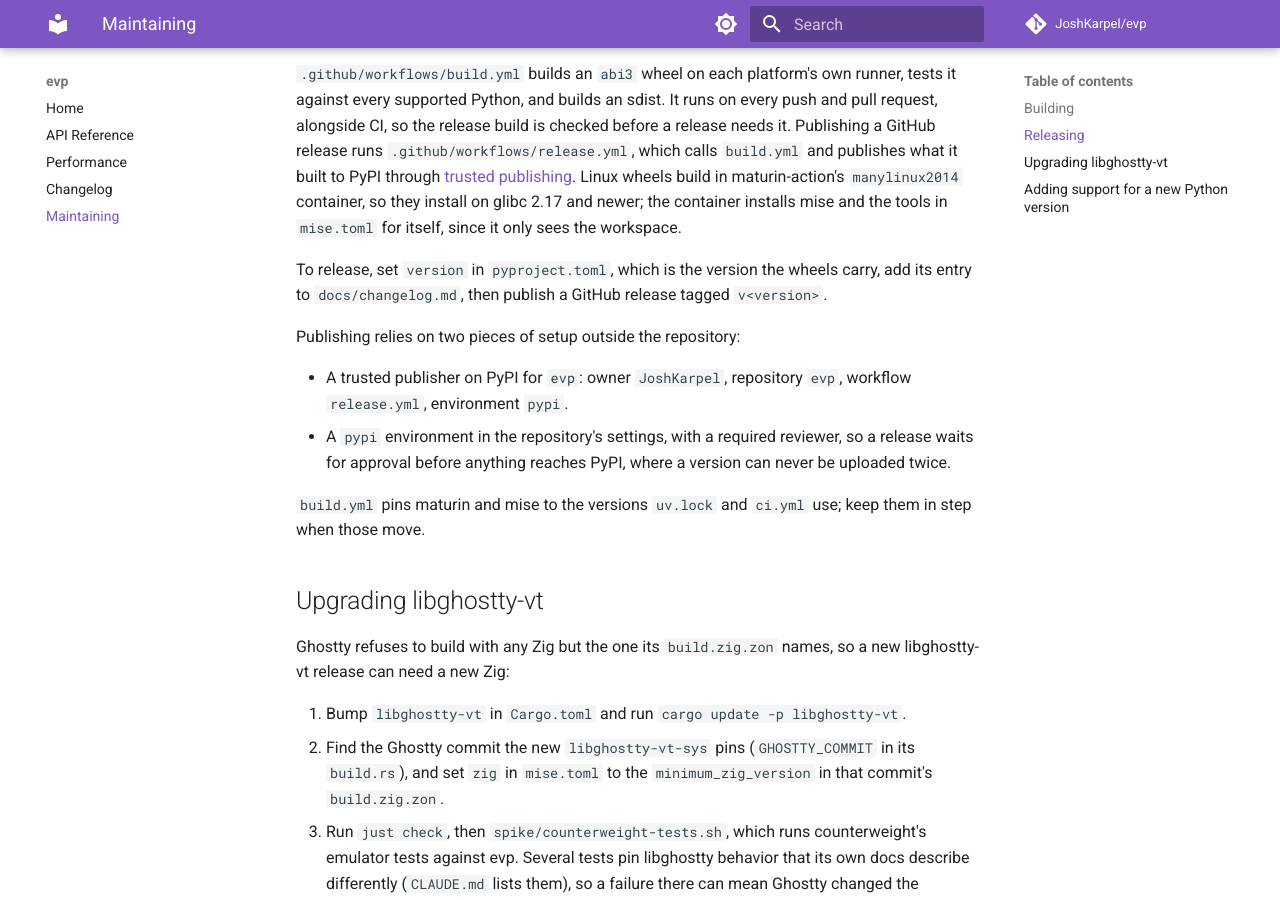
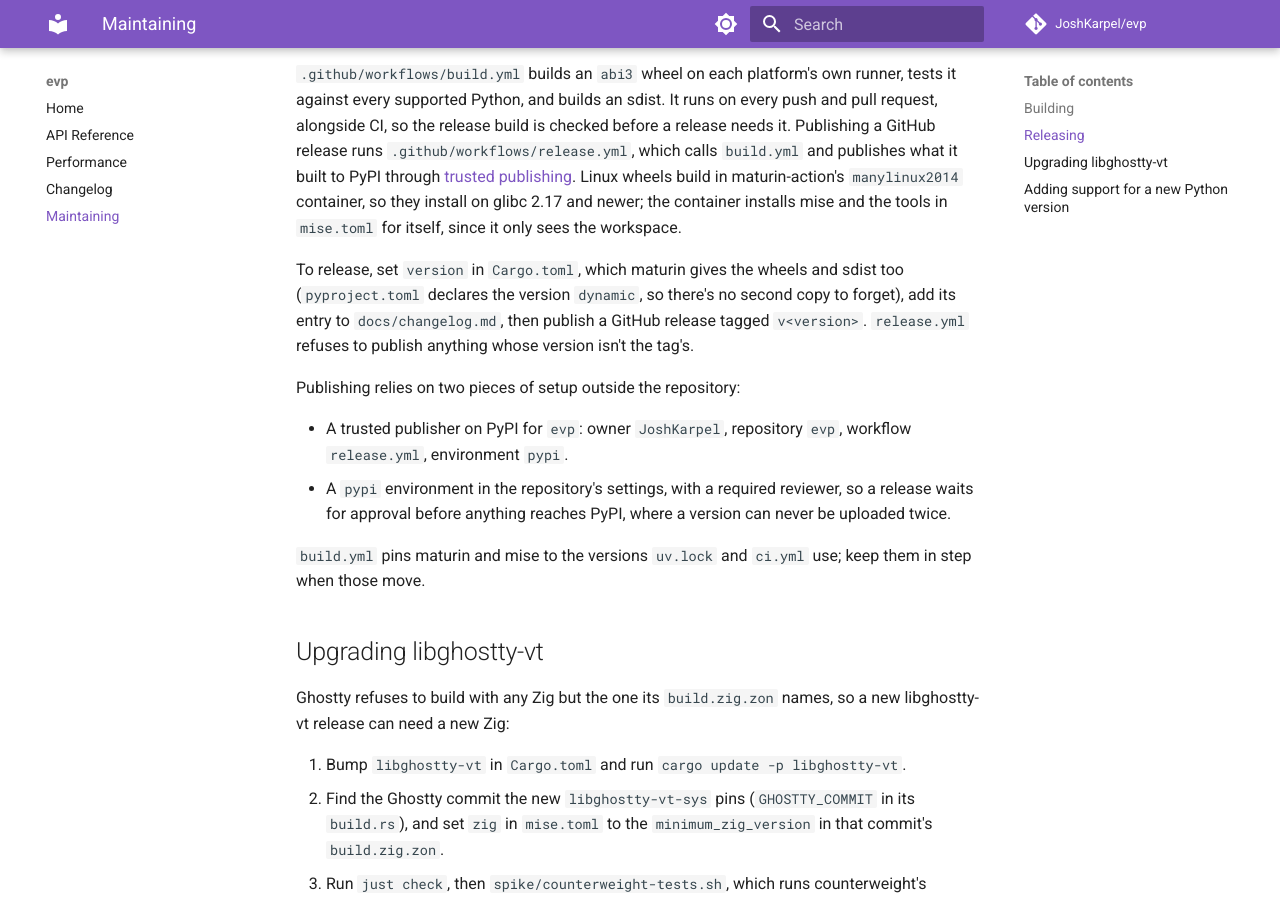
Before and after one commit to JoshKarpel/evp, an MkDocs documentation site: the page built from docs/maintaining.md, in a window 1280 px wide and 900 px high, scrolled down 481 px. Built offline with MkDocs 1.6.1 and Material for MkDocs 9.7.7, drawn with Linux system fonts in a browser that asks for light colours; comment, search, counter and statistics services are not loaded.

Commit message:
fix versioning

```diff
--- a/docs/maintaining.md
+++ b/docs/maintaining.md
@@ -22,8 +22,10 @@
 Linux wheels build in maturin-action's `manylinux2014` container, so they install on glibc 2.17 and newer;
 the container installs mise and the tools in `mise.toml` for itself, since it only sees the workspace.
 
-To release, set `version` in `pyproject.toml`, which is the version the wheels carry,
+To release, set `version` in `Cargo.toml`, which maturin gives the wheels and sdist too
+(`pyproject.toml` declares the version `dynamic`, so there's no second copy to forget),
 add its entry to `docs/changelog.md`, then publish a GitHub release tagged `v<version>`.
+`release.yml` refuses to publish anything whose version isn't the tag's.
 
 Publishing relies on two pieces of setup outside the repository:
 
--- a/pyproject.toml
+++ b/pyproject.toml
@@ -4,7 +4,7 @@
 
 [project]
 name = "evp"
-version = "0.0.1"
+dynamic = ["version"]
 description = "A Python binding to libghostty-vt, Ghostty's terminal emulator library"
 requires-python = ">=3.13"
 license = "MIT"
```
Also changed, not shown: docs/changelog.md (+3 -1 lines), 2 other files.
